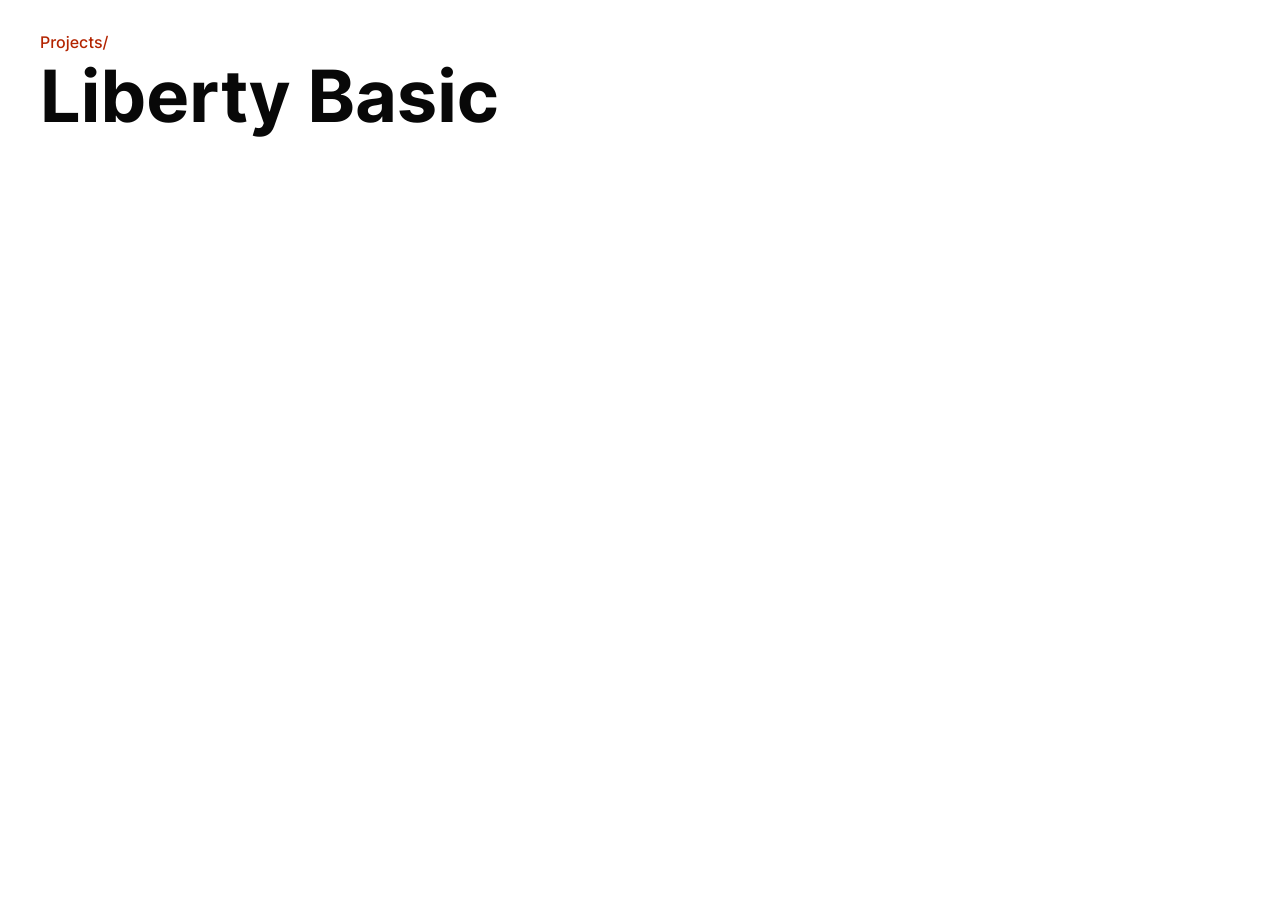
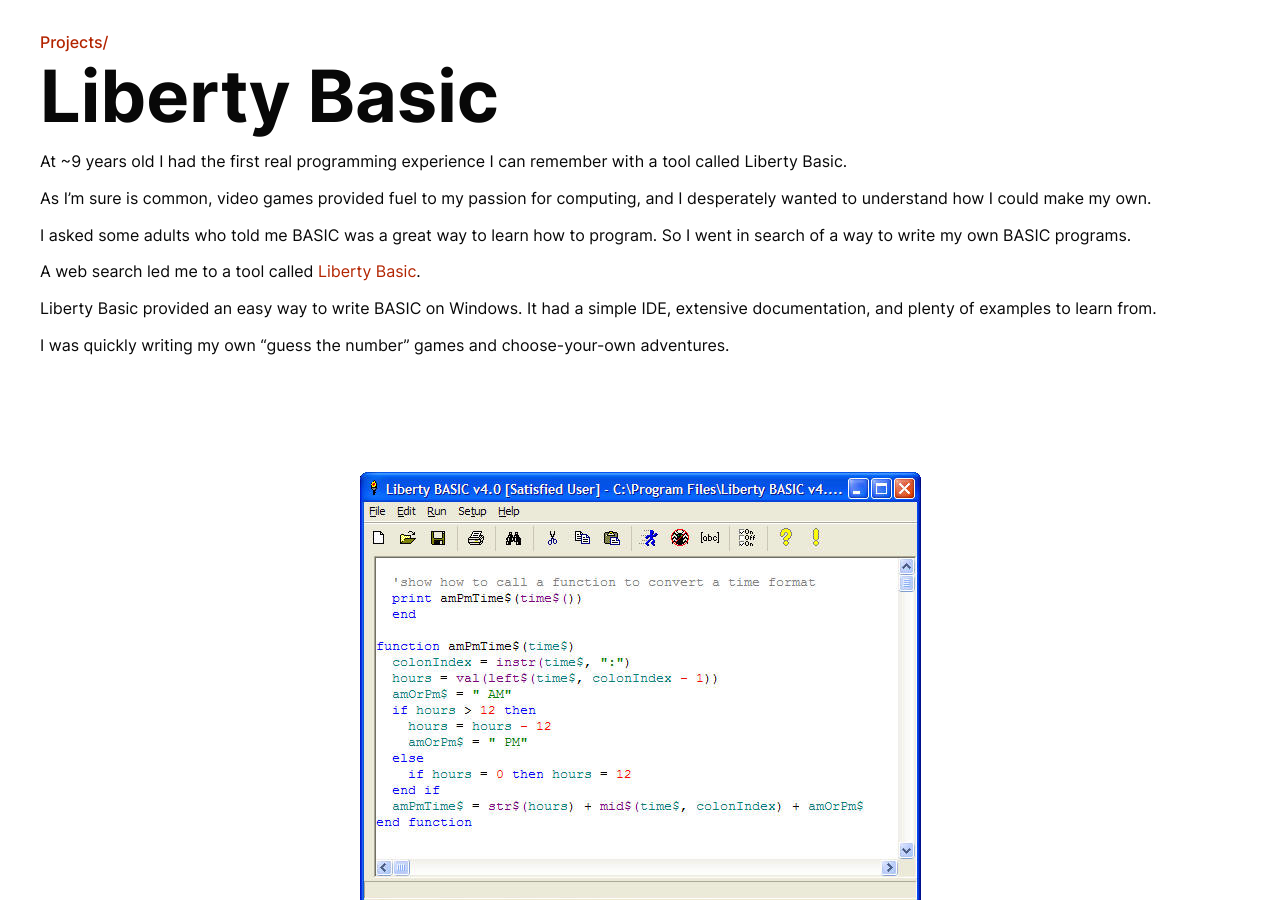
Before and after one commit to haydenmc/haydenmc.github.io, a Jekyll site: the page built from _projects/2000-Liberty-Basic.md, in a window 1280 px wide and 900 px high. Built offline with Jekyll 4.4.1, drawn with Linux system fonts in a browser that asks for light colours; some of the changed text lies outside the part shown.

Commit message:
Start liberty basic article

```diff
--- a/_projects/2000-Liberty-Basic.md
+++ b/_projects/2000-Liberty-Basic.md
@@ -6,3 +6,28 @@
 description: Circa 2000, I had my first "programming" experience writing games in a flavor of BASIC for Windows called Liberty Basic.
 icon: todo.svg
 ---
+
+At ~9 years old I had the first real programming experience I can remember
+with a tool called Liberty Basic.
+
+As I'm sure is common, video games provided fuel to my passion for computing,
+and I desperately wanted to understand how I could make my own.
+
+I asked some adults who told me BASIC was a great way to learn how to program.
+So I went in search of a way to write my own BASIC programs.
+
+A web search led me to a tool called [Liberty Basic](https://en.wikipedia.org/wiki/Liberty_BASIC).
+
+Liberty Basic provided an easy way to write BASIC on Windows. It had a simple
+IDE, extensive documentation, and plenty of examples to learn from.
+
+I was quickly writing my own "guess the number" games and choose-your-own
+adventures.
+
+![Screenshot of the Liberty Basic Editor](/assets/images/projects/2000-liberty-basic.jpg)
+
+![Screenshot of a guessing game that I wrote](/assets/images/projects/2000-liberty-basic-guessing-game.png)
+
+I eventually discovered The Games Factory and
+[Game Maker]({% link _projects/2003-Game-Maker-Games.md %}), which made writing games a
+lot easier.
```
Also changed, not shown: assets/images/projects/2000-liberty-basic-guessing-game.png (added), assets/images/projects/2000-liberty-basic.jpg (added).
